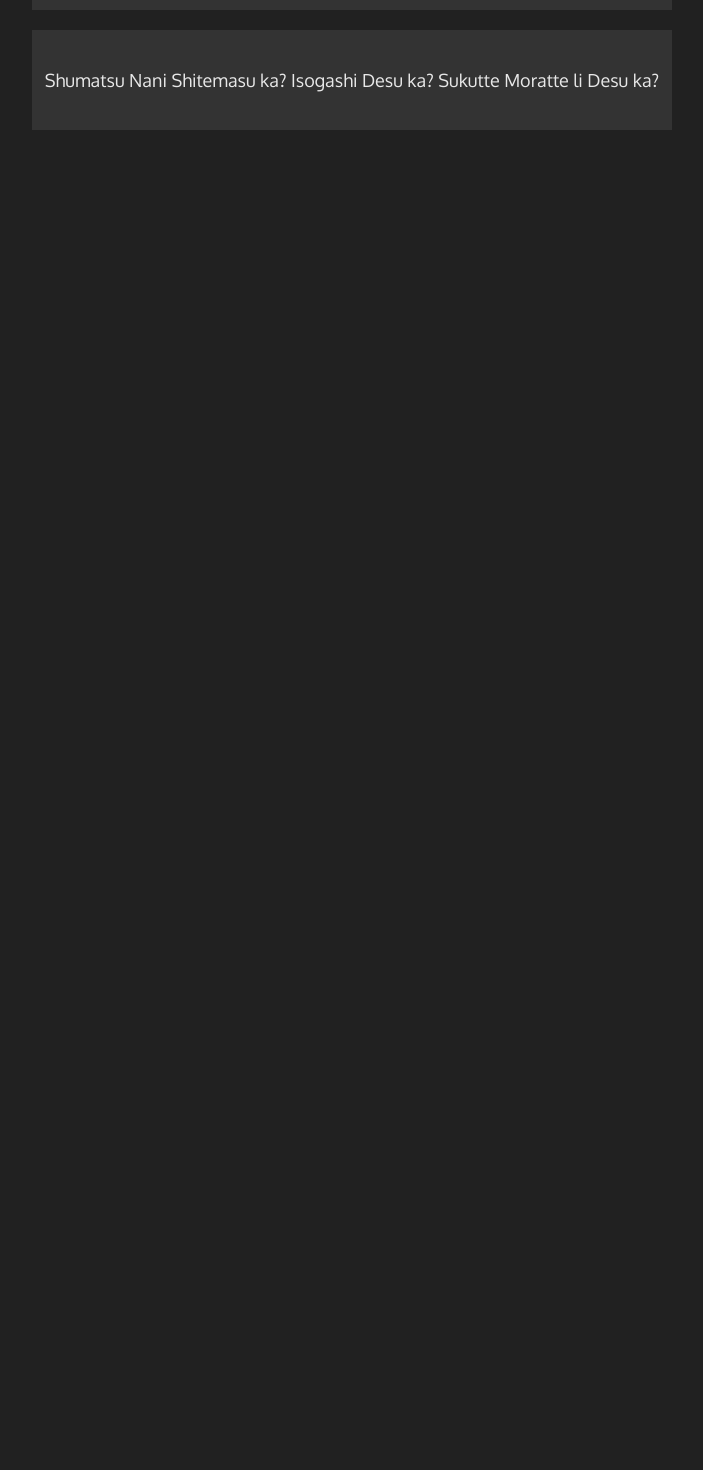
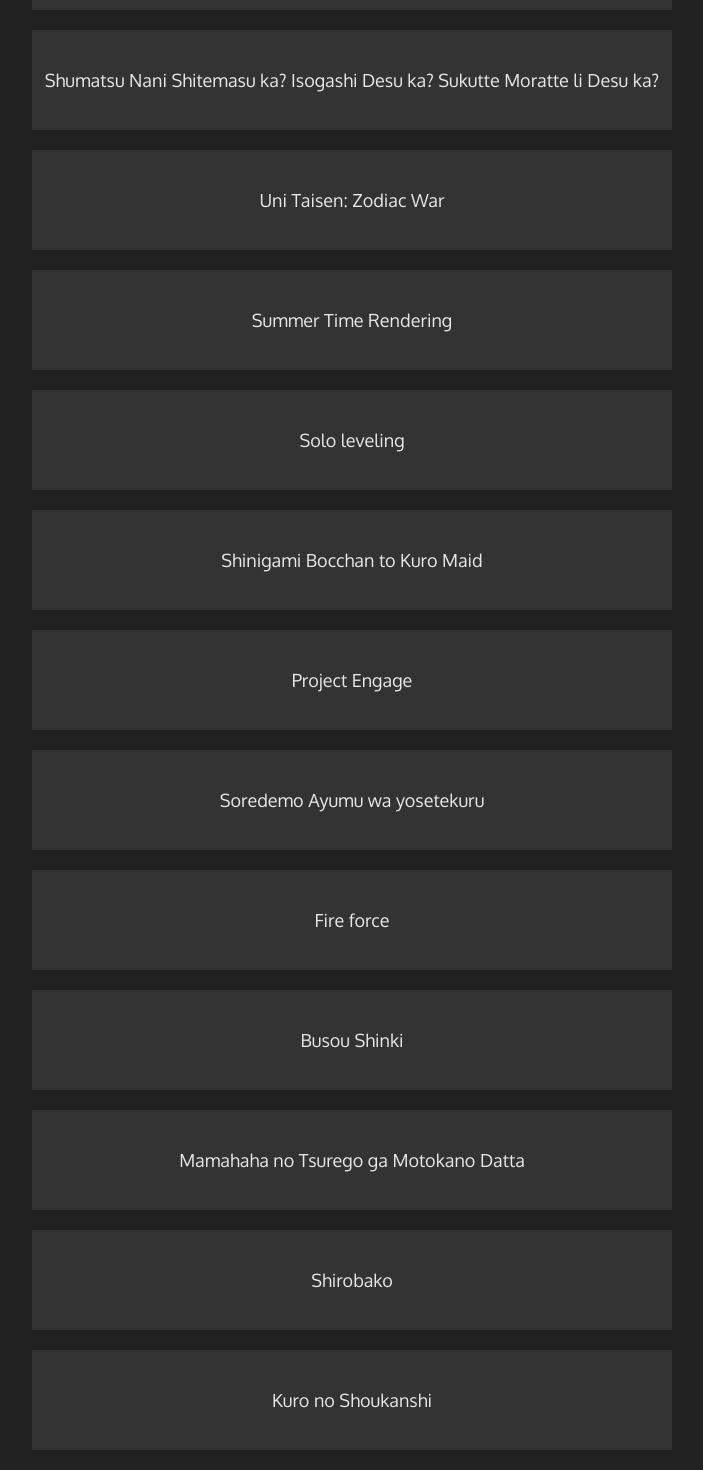
Before and after one commit to Texmo100/MigoApp_React, a React (Create React App) app: page /nextAnimesList in a window 1280 px wide. Shown: the part 7213-8683 px from the top of the page, without its empty margins (288-991 px from the left). Before the commit the page ends 7363 px from the top, so only its background shows below. Built offline with nearby package versions, Linux system fonts and the light colour scheme.

Commit message:
animeWatchList and nextAnimeList updated correctly

```diff
--- a/src/data/animeWatchList.js
+++ b/src/data/animeWatchList.js
@@ -869,6 +869,28 @@
         description: "",
         personalComments: ""
     },
+    {
+
+        title: "Dimension W",
+        episodes: 12,
+        seasons: 1,
+        genres: ["action", "sci-fi"],
+        status: "completed",
+        score: 9.0,
+        description: "",
+        personalComments: ""
+    },
+    {
+
+        title: "Takt Op Destiny",
+        episodes: 12,
+        seasons: 1,
+        genres: ["action", "fantasy"],
+        status: "in progress",
+        score: 9.0,
+        description: "",
+        personalComments: ""
+    },
     //----- Vampires and super power collectively
     // {
     //
--- a/src/data/nextAnimeList.js
+++ b/src/data/nextAnimeList.js
@@ -58,6 +58,17 @@
     "Vanitas no carte",
     "Tensai Oji no Akaji Kokka Saisei Jutsu",
     "Shumatsu Nani Shitemasu ka? Isogashi Desu ka? Sukutte Moratte li Desu ka?",
+    "Uni Taisen: Zodiac War",
+    "Summer Time Rendering",
+    "Solo leveling",
+    "Shinigami Bocchan to Kuro Maid",
+    "Project Engage",
+    "Soredemo Ayumu wa yosetekuru",
+    "Fire force",
+    "Busou Shinki",
+    "Mamahaha no Tsurego ga Motokano Datta",
+    "Shirobako",
+    "Kuro no Shoukanshi",
 ];
 
 export default nextAnimeList;
```
